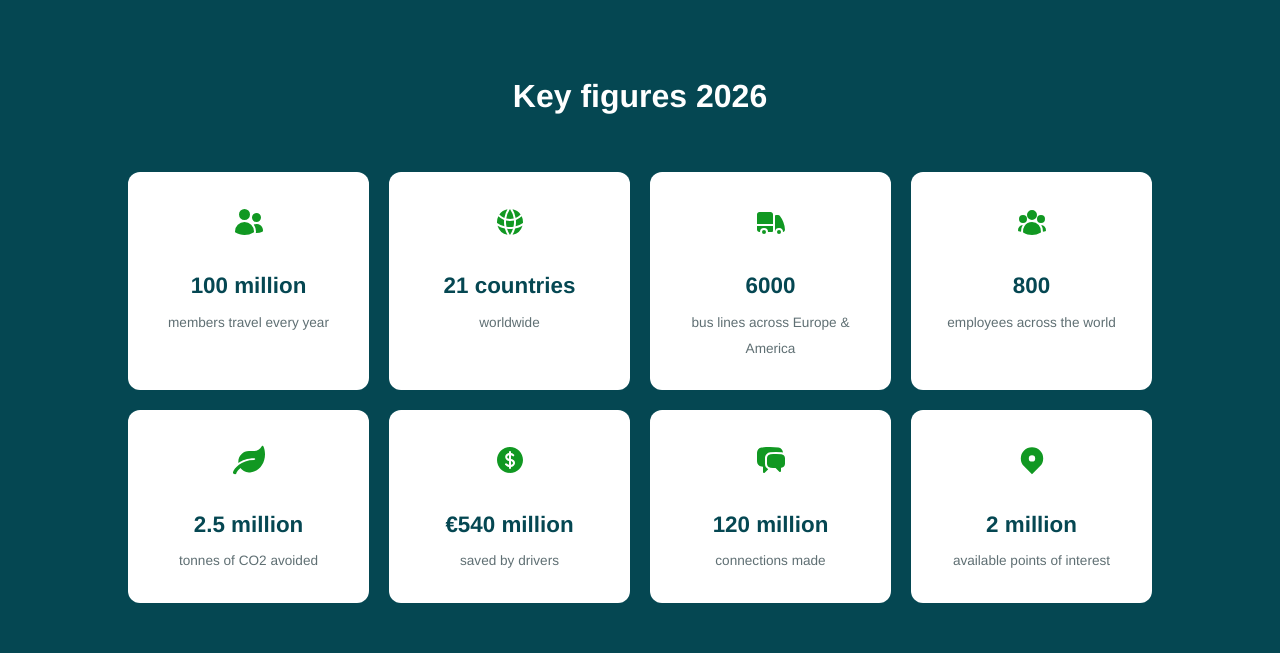
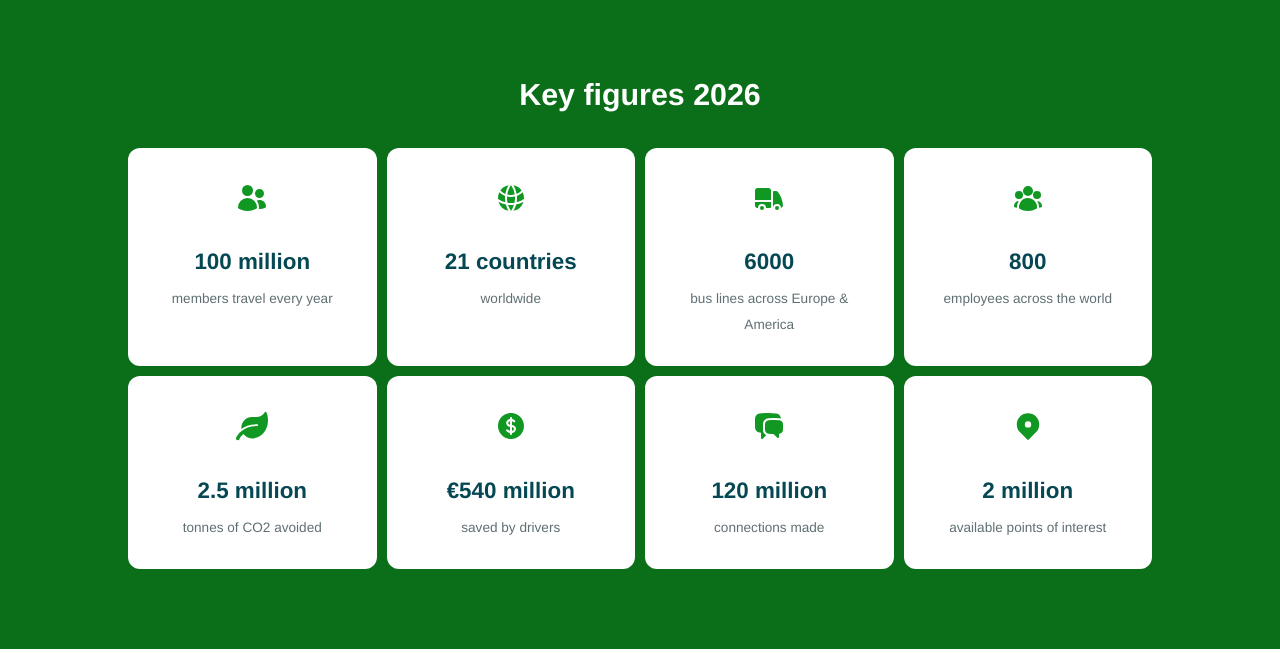
Before and after one commit to Prince188/car-pooling, a React (Create React App) app: page /About-us in a window 1280 px wide. Shown: the part 1156-1809 px from the top of the page. Built offline with nearby package versions, Linux system fonts and the light colour scheme; the HTML template or start-up script is replaced by a standard one.

Commit message:
Edit About Us Section

```diff
--- a/src/css/AboutUs.css
+++ b/src/css/AboutUs.css
@@ -9,7 +9,7 @@
 
 .about-container {
     font-family: 'Helvetica Neue', Arial, sans-serif;
-    color: #054752;
+    color: var(--navy-bg);
     line-height: 1.6;
 }
 
@@ -69,21 +69,20 @@
 
 /* Key Figures Section */
 .key-figures {
-    background-color: var(--navy-bg);
+    background-color: var(--dark-green);
     color: white;
     text-align: center;
 }
 
 .key-figures h2 {
-    font-size: 2rem;
-    margin-bottom: 50px;
+    font-size: 1.9rem;
+    margin-bottom: 30px;
 }
 
 .figures-grid {
     display: grid;
     grid-template-columns: repeat(4, 1fr);
-    gap: 20px;
-    margin-bottom: 50px;
+    gap: 10px;
 }
 
 .figure-card {
@@ -134,7 +133,7 @@
 }
 
 .services-card {
-    background-color: #00AFF5;
+    background-color: var(--primary-green);
     /* Using original blue for the app card context */
     border-radius: 24px;
     padding: 60px;
@@ -205,6 +204,7 @@
 /* History Section */
 .history-section {
     background-color: var(--light-green);
+    margin-bottom: 50px;
 }
 
 .history-grid {
@@ -259,7 +259,7 @@
 /* Culture Banner */
 .culture-banner {
     margin: 0 10% 80px;
-    background-color: #40C4FF;
+    background-color: var(--primary-green);
     border-radius: 24px;
     padding: 50px;
     display: flex;
--- a/src/page/AboutUs.jsx
+++ b/src/page/AboutUs.jsx
@@ -126,7 +126,7 @@ const AboutUs = () => {
             </section>
 
             {/* Culture Banner */}
-            <section className="culture-banner">
+            {/* <section className="culture-banner">
                 <div className="culture-content">
                     <div className="culture-left">
                         <h2>Our culture</h2>
@@ -137,7 +137,7 @@ const AboutUs = () => {
                         <img src="https://images.unsplash.com/photo-1522202176988-66273c2fd55f?auto=format&fit=crop&q=80&w=600" alt="Our Team" />
                     </div>
                 </div>
-            </section>
+            </section> */}
         </div>
     );
 };
```
